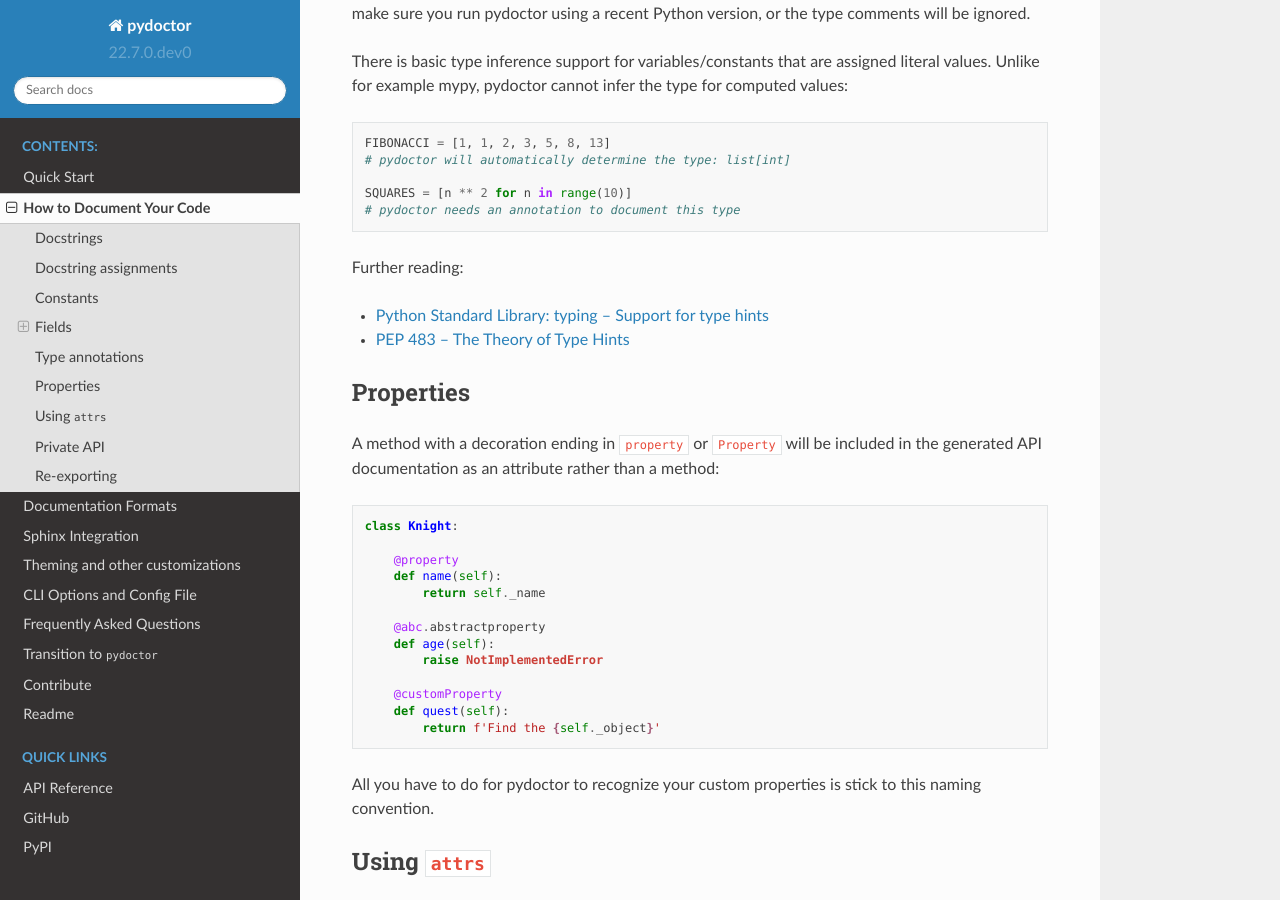
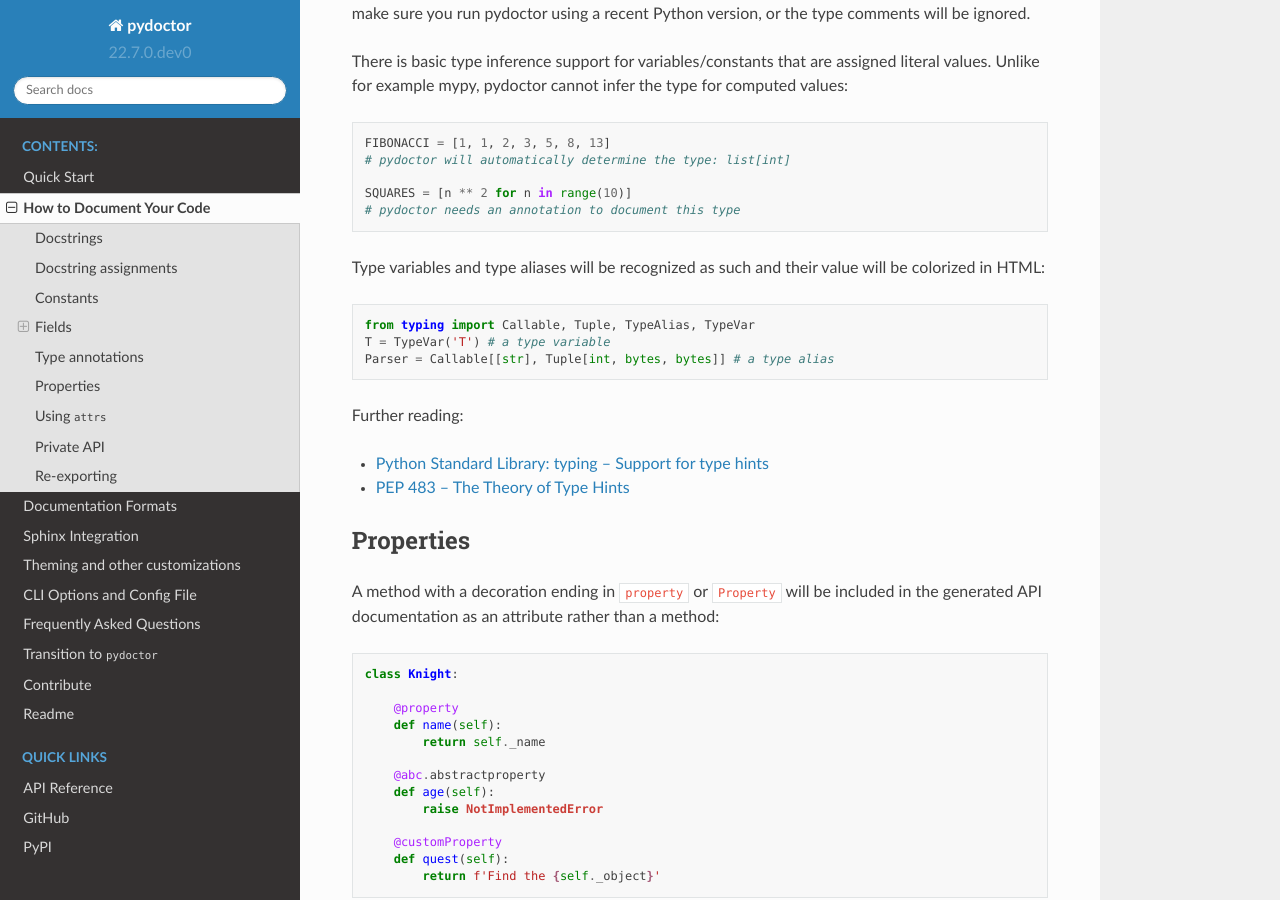
Before and after one commit to twisted/pydoctor, a Sphinx documentation site: the page built from docs/source/codedoc.rst, in a window 1280 px wide and 900 px high, scrolled down 5432 px. Built offline with Sphinx 7.4.7 and the Read the Docs theme 2.0.0, drawn with Linux system fonts in a browser that asks for light colours.

Commit message:
Document that type variables and type aliases will be recognized.

```diff
--- a/docs/source/codedoc.rst
+++ b/docs/source/codedoc.rst
@@ -211,6 +211,12 @@
     SQUARES = [n ** 2 for n in range(10)]
     # pydoctor needs an annotation to document this type
 
+Type variables and type aliases will be recognized as such and their value will be colorized in HTML::
+
+    from typing import Callable, Tuple, TypeAlias, TypeVar
+    T = TypeVar('T') # a type variable
+    Parser = Callable[[str], Tuple[int, bytes, bytes]] # a type alias
+
 Further reading:
 
 - `Python Standard Library: typing -- Support for type hints <https://docs.python.org/3/library/typing.html>`_
```
